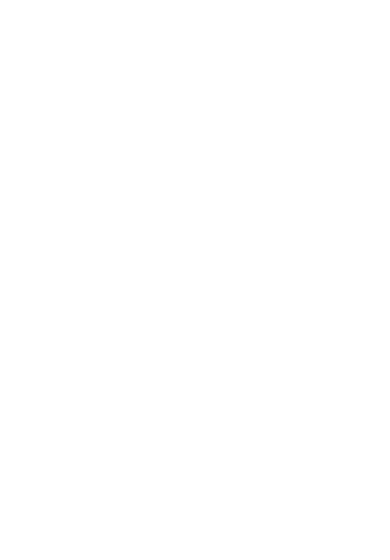
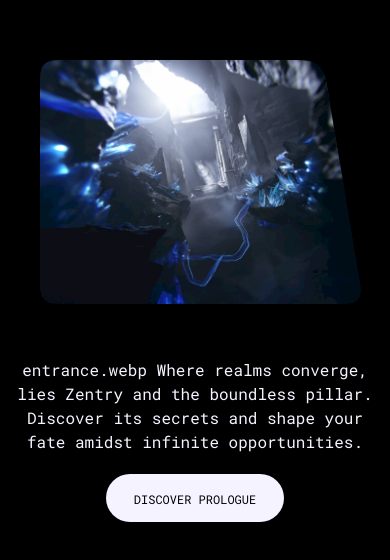
Before and after one commit to kirito666coder/zentry, a Next.js app: page / in a window 390 px wide. Shown: the part 5683-6243 px from the top of the page. Before the commit the page ends 5259 px from the top, so only its background shows below. Built offline with nearby package versions, Linux system fonts and the light colour scheme.

Commit message:
Add Story component to home page layout and enable client-side rendering for AnimatedTital component

```diff
--- /dev/null
+++ b/src/app/(home)/Story.tsx
@@ -0,0 +1,99 @@
+'use client'
+import Image from "next/image";
+import AnimatedTital from "../components/AnimatedTital";
+import { MouseEvent, useRef } from "react";
+import gsap from "gsap";
+import RoundedCorners from "../components/RoundedCorners";
+import Button from "../components/Button";
+
+
+export default function Story() {
+
+    const frameRef = useRef<HTMLImageElement|null>(null)
+
+    const handleMouseLeave = ()=>{
+
+        const element = frameRef.current;
+
+        gsap.to(element,{
+            duration:0.3,
+            rotateX:0,
+            rotateY:0,
+            ease:"power1.inOut"
+        })
+    }
+
+    const handleMouseMove = (e:MouseEvent<HTMLImageElement>)=>{
+        const {clientX,clientY} =e;
+
+        const element = frameRef.current;
+
+        if(!element){
+            return;
+        }
+
+        const rect = element.getBoundingClientRect();
+        const x = clientX - rect.left;
+        const y = clientY - rect.top;
+
+        const centerX = rect.width/2;
+        const centerY = rect.height/2;
+
+        const rotateX = ((y-centerY)/centerY) * -10;
+        const rotateY = ((x-centerX)/centerX) * 10;
+
+        gsap.to(element,{
+            duration:0.3,
+            rotateX,
+            rotateY,
+            transformPerspective:500,
+            ease:"power1.inOut"
+        })
+    }
+
+  return (
+    <div id="story" className=" min-h-dvh overflow-hidden w-screen bg-black text-blue-50">
+        <div className="flex size-full flex-col items-center py-10 pb-24">
+            <p className="font-general text-sm uppercase md:text-[10px]">the multiversal ip world</p>
+
+            <div className="relative size-full">
+                <AnimatedTital
+                title="The st<b>o</b>ry of <br/> a hidden real<b>m</b>"
+                // sectionId="#story"
+                className="mt-5 pointer-events-none mix-blend-difference relative z-10"
+                />
+
+              <div className="story-img-container">
+                <div className="story-img-mask">
+                    <div className="story-img-content">
+                        <Image
+                        ref={frameRef}
+                        onMouseLeave={handleMouseLeave}
+                        onMouseUp={handleMouseLeave}
+                        onMouseEnter={handleMouseLeave}
+                        onMouseMove={handleMouseMove}
+                        src={'/img/entrance.webp'}
+                        alt="etrance"
+                        width={1950}
+                        height={1950}
+                        className="object-contain h-full w-full"
+                        />
+                    </div>
+                </div>
+                <RoundedCorners/>
+              </div>
+            </div>
+
+            <div className="-mt-80 flex w-full justify-center md:-mt-64  md:mr-44 md:justify-end">
+                <div className="flex h-full w-fit flex-col items-center md:items-start">
+                    <p className=" mt-3 max-w-sm text-center font-circular-web text-violet-50 md:text-start">entrance.webp Where realms converge, lies Zentry and the boundless pillar. Discover its secrets and shape your fate amidst infinite opportunities.</p>
+
+                    <Button
+                    id="realm-button" title="discover prologue" className="mt-5"
+                    />
+                </div>
+            </div>
+        </div>
+    </div>
+  )
+}
--- a/src/app/(home)/page.tsx
+++ b/src/app/(home)/page.tsx
@@ -2,6 +2,7 @@ import NavBar from "../components/NavBar";
 import About from "./About";
 import Features from "./Features";
 import Hero from "./Hero";
+import Story from "./Story";
 
 
 export default function page() {
@@ -11,6 +12,7 @@ export default function page() {
       <Hero/>
       <About/>
       <Features/>
+      <Story/>
     </main>
   )
 }
--- a/src/app/components/AnimatedTital.tsx
+++ b/src/app/components/AnimatedTital.tsx
@@ -1,3 +1,4 @@
+"use client"
 import gsap from 'gsap'
 import React, { useEffect, useRef } from 'react'
 
--- /dev/null
+++ b/src/app/components/RoundedCorners.tsx
@@ -0,0 +1,30 @@
+const RoundedCorners = () => {
+  return (
+    <svg
+      className="invisible absolute size-0"
+      xmlns="http://www.w3.org/2000/svg"
+    >
+      <defs>
+        <filter id="flt_tag">
+          <feGaussianBlur
+            in="SourceGraphic"
+            stdDeviation="8"
+            result="blur"
+          />
+          <feColorMatrix
+            in="blur"
+            mode="matrix"
+            values="1 0 0 0 0  0 1 0 0 0  0 0 1 0 0  0 0 0 19 -9"
+            result="flt_tag"
+          />
+          <feComposite
+            in="SourceGraphic"
+            in2="flt_tag"
+            operator="atop"
+          />
+        </filter>
+      </defs>
+    </svg>
+  )
+}
+export default RoundedCorners
```
